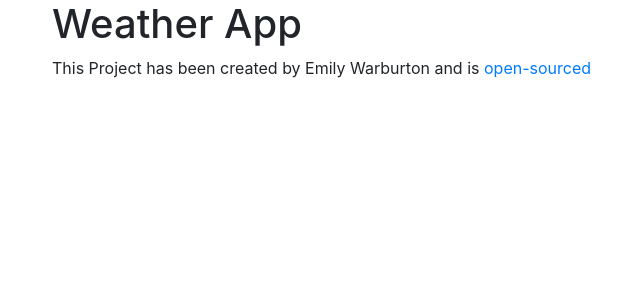
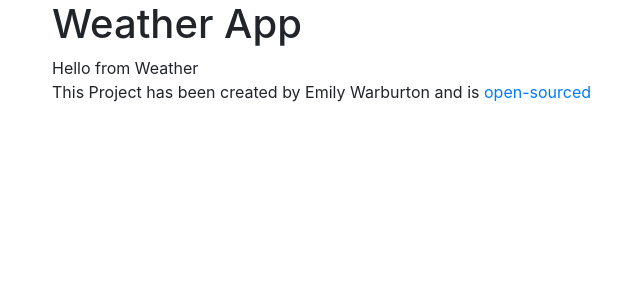
Before and after one commit to Ewarbs/react-weather-app, a React (Create React App) app: page / in a window 1280 px wide. Shown: the top 300 px of the page, without its empty margins (33-673 px from the left). Built offline with nearby package versions, Linux system fonts and the light colour scheme.

Commit message:
Added a new component

```diff
--- a/src/App.js
+++ b/src/App.js
@@ -1,10 +1,12 @@
 import './App.css';
+import Weather from "./Weather";
 
 export default function App() {
 return (
     <div className="App">
       <div className="container">
     <h1>Weather App</h1>
+    <Weather />
 <footer>
   This Project has been created by Emily Warburton and is{" "}
      <a href="https://github.com/Ewarbs/react-weather-app" target="blank">
--- /dev/null
+++ b/src/Weather.js
@@ -0,0 +1,9 @@
+import React from "react";
+
+export default function Weather(){
+  return  (
+      <div>
+        Hello from Weather
+      </div>
+  )
+}
```
